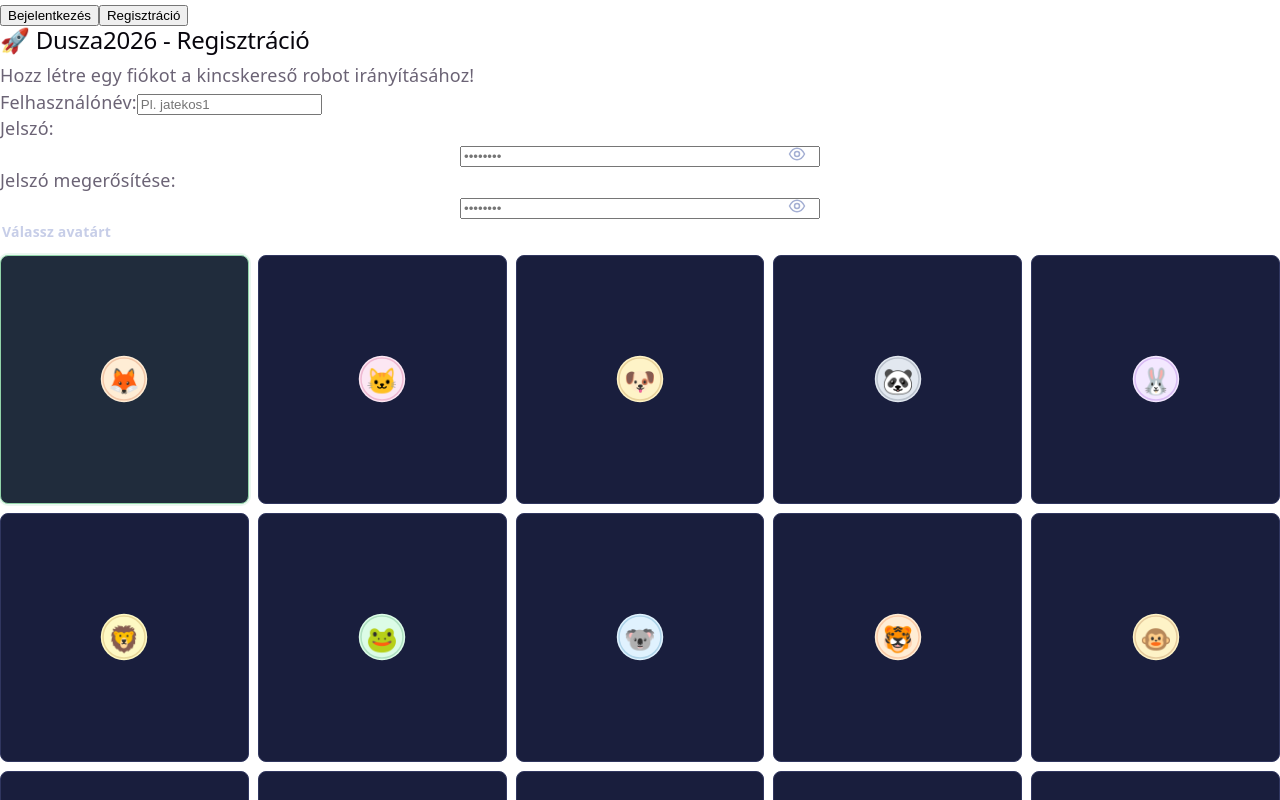
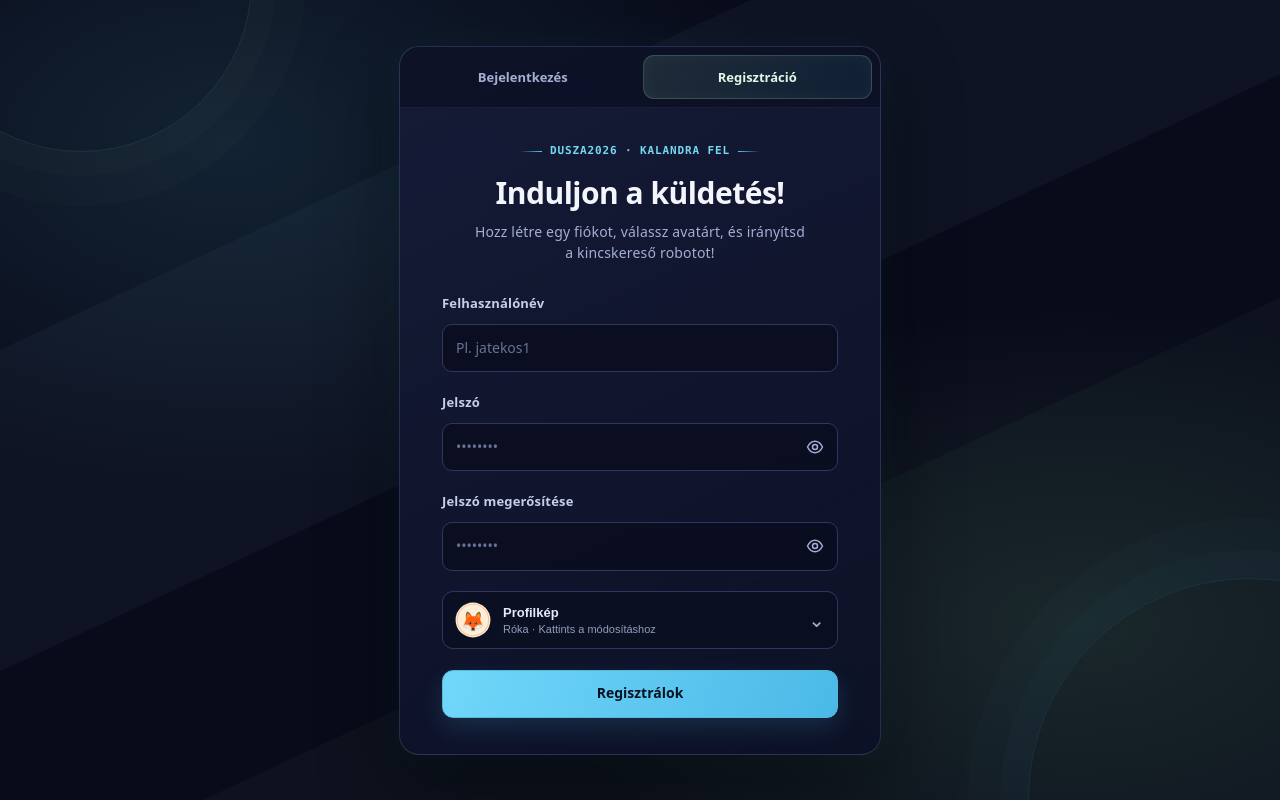
Before and after one commit to Haller2000/Dusza2026, a React (Vite) app in the folder duszaFront/: page / in a window 1280 px wide. Both pictures are taken after a click on the button "Regisztráció". Shown: the top 800 px of the page. Built offline with nearby package versions, Linux system fonts and the light colour scheme.

Commit message:
Regisztráció és bejelentkezés kinézete

```diff
--- a/duszaFront/src/components/Auth/Auth.module.css
+++ b/duszaFront/src/components/Auth/Auth.module.css
@@ -1,136 +1,375 @@
-.auth-container {
-  max-width: 420px;
-  margin: 40px auto;
-  background-color: #ffffff;
-  border-radius: 12px;
-  box-shadow: 0 4px 15px rgba(0, 0, 0, 0.15);
+.authPage {
+  position: relative;
+  isolation: isolate;
+  display: flex;
+  min-height: 100svh;
+  align-items: center;
+  justify-content: center;
+  box-sizing: border-box;
   overflow: hidden;
-  font-family: Arial, sans-serif;
+  padding: 36px 18px;
+  color: #eef0ff;
+  background:
+    radial-gradient(ellipse at 18% 18%, rgb(56 130 151 / 20%), transparent 38%),
+    radial-gradient(ellipse at 84% 78%, rgb(91 151 111 / 16%), transparent 36%),
+    linear-gradient(155deg, transparent 0 25%, rgb(33 45 63 / 24%) 25.1% 48%, transparent 48.1%),
+    linear-gradient(155deg, transparent 0 64%, rgb(30 50 46 / 18%) 64.1% 100%),
+    #090b1a;
 }
 
-.auth-tabs {
-  display: flex;
-  background-color: #f8fafc;
-  border-bottom: 1px solid #e2e8f0;
+.authPage::before,
+.authPage::after {
+  position: absolute;
+  z-index: -1;
+  width: 340px;
+  aspect-ratio: 1;
+  border: 1px solid rgb(139 207 168 / 12%);
+  border-radius: 50%;
+  content: '';
+  pointer-events: none;
 }
 
-.tab-btn {
-  flex: 1;
-  padding: 14px 0;
-  background-color: transparent;
-  border: none;
-  font-size: 16px;
-  font-weight: bold;
-  cursor: pointer;
-  outline: none;
-  transition: all 0.2s ease;
-  color: #64748b;
+.authPage::before {
+  top: -190px;
+  left: -90px;
+  box-shadow: 0 0 0 24px rgb(139 207 168 / 2%), 0 0 0 54px rgb(139 207 168 / 2%);
 }
 
-.tab-btn.login-active {
-  border-bottom: 3px solid #007bff;
-  color: #007bff;
+.authPage::after {
+  right: -190px;
+  bottom: -220px;
+  width: 440px;
+  border-color: rgb(83 201 245 / 10%);
+  box-shadow: 0 0 0 28px rgb(83 201 245 / 2%), 0 0 0 60px rgb(83 201 245 / 2%);
 }
 
-.tab-btn.register-active {
-  border-bottom: 3px solid #28a745;
-  color: #28a745;
+.authContainer {
+  width: min(100%, 480px);
+  overflow: hidden;
+  border: 1px solid rgb(119 139 190 / 24%);
+  border-radius: 20px;
+  background: linear-gradient(155deg, rgb(22 27 55 / 96%), rgb(13 17 38 / 97%));
+  box-shadow: 0 28px 80px rgb(0 0 0 / 46%), 0 0 44px rgb(83 201 245 / 7%);
+  animation: auth-arrive 520ms cubic-bezier(.2, .8, .2, 1) both;
 }
 
-.auth-form-content {
-  padding: 30px;
+.authTabs {
+  display: grid;
+  grid-template-columns: repeat(2, minmax(0, 1fr));
+  gap: 5px;
+  padding: 8px;
+  border-bottom: 1px solid rgb(128 143 207 / 12%);
+  background: rgb(9 12 29 / 54%);
 }
 
-.auth-title {
-  margin: 0 0 8px 0;
-  color: #1e293b;
-  text-align: center;
-  font-size: 24px;
+.tabBtn {
+  position: relative;
+  min-height: 44px;
+  padding: 0 12px;
+  border: 1px solid transparent;
+  border-radius: 11px;
+  color: #a4afd3;
+  background: transparent;
+  cursor: pointer;
+  font: inherit;
+  font-size: 13px;
+  font-weight: 700;
+  transition: color 160ms ease, background 160ms ease, border-color 160ms ease, box-shadow 160ms ease;
 }
 
-.auth-subtitle {
-  margin: 0 0 20px 0;
-  color: #64748b;
-  text-align: center;
-  font-size: 14px;
+.tabBtn:hover {
+  color: #f4f5fb;
+  background: rgb(255 255 255 / 4%);
 }
 
-.form-group {
-  margin-bottom: 16px;
+.loginActive {
+  border-color: rgb(83 201 245 / 20%);
+  color: #dff7ff;
+  background: linear-gradient(110deg, rgb(83 201 245 / 14%), rgb(139 207 168 / 10%));
+  box-shadow: inset 0 0 18px rgb(83 201 245 / 5%);
 }
 
-.form-label {
-  display: block;
-  margin-bottom: 6px;
-  font-weight: bold;
-  color: #334155;
-  font-size: 14px;
+.registerActive {
+  border-color: rgb(139 207 168 / 24%);
+  color: #e2f6e8;
+  background: linear-gradient(110deg, rgb(139 207 168 / 14%), rgb(83 201 245 / 8%));
+  box-shadow: inset 0 0 18px rgb(139 207 168 / 5%);
 }
 
-.form-input {
-  width: 100%;
-  padding: 10px 12px;
-  border-radius: 6px;
-  border: 1px solid #cbd5e1;
-  font-size: 14px;
-  box-sizing: border-box;
-  outline: none;
+.tabBtn:focus-visible,
+.submitBtn:focus-visible {
+  outline: 2px solid #bce7a8;
+  outline-offset: 3px;
 }
 
-.form-input:focus {
-  border-color: #007bff;
+.authFormContent {
+  padding: 30px clamp(22px, 6vw, 42px) 36px;
 }
 
-.submit-btn {
-  width: 100%;
-  padding: 12px;
-  color: #ffffff;
-  border: none;
-  border-radius: 6px;
-  font-size: 16px;
-  font-weight: bold;
-  margin-top: 10px;
-  cursor: pointer;
-  transition: background-color 0.2s;
+.authTitle {
+  margin: 0;
+  color: #f4f5fb;
+  font-size: clamp(24px, 5vw, 30px);
+  font-weight: 850;
+  line-height: 1.15;
+  letter-spacing: -.5px;
+  text-align: center;
 }
 
-.submit-btn.login {
-  background-color: #007bff;
+.authSubtitle {
+  max-width: 340px;
+  margin: 10px auto 26px;
+  color: #a4afd3;
+  font-size: 14px;
+  line-height: 1.55;
+  text-align: center;
 }
 
-.submit-btn.login:hover {
-  background-color: #0056b3;
+.authEyebrow {
+  display: flex;
+  align-items: center;
+  justify-content: center;
+  gap: 8px;
+  margin-bottom: 12px;
+  color: #75d8f3;
+  font-family: var(--mono);
+  font-size: 11px;
+  font-weight: 700;
+  letter-spacing: .08em;
+  text-transform: uppercase;
 }
 
-.submit-btn.register {
-  background-color: #28a745;
+.authEyebrow::before,
+.authEyebrow::after {
+  width: 22px;
+  height: 1px;
+  background: linear-gradient(90deg, transparent, #53c9f5);
+  content: '';
 }
 
-.submit-btn.register:hover {
-  background-color: #218838;
+.authEyebrow::after {
+  transform: rotate(180deg);
 }
 
-.submit-btn:disabled {
-  background-color: #6c757d;
-  cursor: not-allowed;
+.formGroup {
+  margin-bottom: 17px;
 }
 
-.alert-success {
-  background-color: #d1fae5;
-  color: #065f46;
-  padding: 12px;
-  border-radius: 6px;
-  margin-bottom: 16px;
-  font-size: 14px;
-  border: 1px solid #a7f3d0;
+.formLabel {
+  display: block;
+  margin-bottom: 8px;
+  color: #c7cee8;
+  font-size: 13px;
+  font-weight: 700;
 }
 
-.alert-error {
-  background-color: #fee2e2;
-  color: #991b1b;
+.formInput {
+  width: 100%;
+  min-height: 46px;
+  box-sizing: border-box;
+  padding: 10px 13px;
+  border: 1px solid #30365f;
+  border-radius: 10px;
+  outline: none;
+  color: #eef0ff;
+  background: rgb(9 12 29 / 72%);
+  font: inherit;
+  font-size: 14px;
+  transition: border-color 160ms ease, box-shadow 160ms ease, background 160ms ease;
+}
+
+.formInput::placeholder {
+  color: #687394;
+}
+
+.formInput:hover:not(:disabled) {
+  border-color: #4a567e;
+}
+
+.formInput:focus {
+  border-color: #69c9e6;
+  background: #10152d;
+  box-shadow: 0 0 0 3px rgb(83 201 245 / 12%);
+}
+
+.formInput:disabled {
+  cursor: not-allowed;
+  opacity: .65;
+}
+
+.submitBtn {
+  display: flex;
+  width: 100%;
+  min-height: 48px;
+  align-items: center;
+  justify-content: center;
+  margin-top: 21px;
+  padding: 0 18px;
+  border: 1px solid #54b9db;
+  border-radius: 11px;
+  color: #071323;
+  background: linear-gradient(110deg, #71d7fa, #4bb9e7);
+  box-shadow: 0 10px 24px rgb(68 186 230 / 16%);
+  cursor: pointer;
+  font: inherit;
+  font-size: 14px;
+  font-weight: 800;
+  transition: transform 160ms ease, box-shadow 160ms ease, filter 160ms ease;
+}
+
+.submitBtn:hover:not(:disabled) {
+  transform: translateY(-2px);
+  filter: brightness(1.06);
+  box-shadow: 0 14px 28px rgb(68 186 230 / 25%);
+}
+
+.submitBtn:disabled {
+  border-color: #3a4163;
+  color: #8c96b5;
+  background: #272d49;
+  box-shadow: none;
+  cursor: wait;
+}
+
+.avatarSelector {
+  margin-top: 20px;
+}
+
+.avatarToggle {
+  display: flex;
+  width: 100%;
+  min-height: 58px;
+  align-items: center;
+  gap: 12px;
+  padding: 9px 12px;
+  border: 1px solid #30365f;
+  border-radius: 11px;
+  color: #eef0ff;
+  background: rgb(9 12 29 / 54%);
+  cursor: pointer;
+  text-align: left;
+  transition: border-color 160ms ease, background 160ms ease;
+}
+
+.avatarToggle:hover:not(:disabled),
+.avatarToggle[aria-expanded='true'] {
+  border-color: #536187;
+  background: #141a35;
+}
+
+.avatarToggle:focus-visible {
+  outline: 2px solid #bce7a8;
+  outline-offset: 3px;
+}
+
+.avatarToggle:disabled {
+  cursor: not-allowed;
+  opacity: .65;
+}
+
+.avatarToggleText {
+  display: grid;
+  min-width: 0;
+  flex: 1;
+  gap: 3px;
+}
+
+.avatarToggleText strong {
+  color: #e5e9fb;
+  font-size: 13px;
+}
+
+.avatarToggleText > span {
+  overflow: hidden;
+  color: #929dbd;
+  font-size: 11px;
+  text-overflow: ellipsis;
+  white-space: nowrap;
+}
+
+.avatarChevron {
+  color: #a4afd3;
+  font-size: 20px;
+  line-height: 1;
+  transition: transform 160ms ease;
+}
+
+.avatarChevronOpen {
+  transform: rotate(180deg);
+}
+
+.avatarOptions {
+  margin-top: 8px;
   padding: 12px;
-  border-radius: 6px;
-  margin-bottom: 16px;
-  font-size: 14px;
-  border: 1px solid #fca5a5;
+  border: 1px solid #30365f;
+  border-radius: 11px;
+  background: rgb(9 12 29 / 76%);
+  animation: auth-arrive 180ms ease both;
+  scroll-margin-block: 24px;
 }
+
+.avatarOptions fieldset {
+  margin-bottom: 0;
+}
+
+.alertSuccess,
+.alertError {
+  margin-bottom: 18px;
+  padding: 11px 13px;
+  border: 1px solid;
+  border-radius: 9px;
+  font-size: 13px;
+  line-height: 1.5;
+}
+
+.alertSuccess {
+  border-color: #3b725f;
+  color: #c1f0d4;
+  background: rgb(25 51 41 / 78%);
+}
+
+.alertError {
+  border-color: #743b4b;
+  color: #ffc2ce;
+  background: rgb(50 28 42 / 82%);
+}
+
+@keyframes auth-arrive {
+  from { opacity: 0; transform: translateY(12px) scale(.99); }
+  to { opacity: 1; transform: translateY(0) scale(1); }
+}
+
+@media (max-width: 520px) {
+  .authPage {
+    padding: 18px 12px;
+  }
+
+  .authContainer {
+    border-radius: 16px;
+  }
+
+  .authFormContent {
+    padding-top: 26px;
+    padding-bottom: 28px;
+  }
+}
+
+@media (max-height: 740px) {
+  .authPage {
+    align-items: flex-start;
+  }
+}
+
+@media (prefers-reduced-motion: reduce) {
+  .authContainer {
+    animation: none;
+  }
+
+  .tabBtn,
+  .formInput,
+  .submitBtn,
+  .avatarToggle,
+  .avatarChevron {
+    transition: none;
+  }
+}
--- a/duszaFront/src/components/Auth/AuthContainer.tsx
+++ b/duszaFront/src/components/Auth/AuthContainer.tsx
@@ -11,16 +11,21 @@ export const AuthContainer: React.FC<AuthContainerProps> = ({ onAuthSuccess }) =
   const [isLogin, setIsLogin] = useState<boolean>(true);
 
   return (
-    <div className={styles.authContainer}>
+    <div className={styles.authPage}>
+      <section className={styles.authContainer}>
         <div className={styles.authTabs}>
           <button
+            type="button"
             onClick={() => setIsLogin(true)}
+            aria-pressed={isLogin}
             className={`${styles.tabBtn} ${isLogin ? styles.loginActive : ''}`}
           >
             Bejelentkezés
           </button>
           <button
+            type="button"
             onClick={() => setIsLogin(false)}
+            aria-pressed={!isLogin}
             className={`${styles.tabBtn} ${!isLogin ? styles.registerActive : ''}`}
           >
             Regisztráció
@@ -34,6 +39,7 @@ export const AuthContainer: React.FC<AuthContainerProps> = ({ onAuthSuccess }) =
             <Register onRegisterSuccess={() => setIsLogin(true)} />
           )}
         </div>
+      </section>
     </div>
   );
 };
--- a/duszaFront/src/components/Auth/Login.tsx
+++ b/duszaFront/src/components/Auth/Login.tsx
@@ -68,33 +68,38 @@ export const Login: React.FC<LoginProps> = ({ onLoginSuccess }) => {
 
   return (
     <>
-      <h2 className={styles.authTitle}>🔐 Bejelentkezés</h2>
-      <p className={styles.authSubtitle}>Lépj be a robot irányításához és a ranglistához!</p>
+      <div className={styles.authEyebrow}>Dusza2026 · Üdv újra</div>
+      <h2 className={styles.authTitle}>Folytasd a kalandot!</h2>
+      <p className={styles.authSubtitle}>Jelentkezz be, és folytasd a kincskeresést a robotoddal!</p>
 
-      {errorMessage && <div className={styles.alertError}>⚠️ {errorMessage}</div>}
+      {errorMessage && <div className={styles.alertError} role="alert">⚠️ {errorMessage}</div>}
 
       <form onSubmit={handleLogin}>
         <div className={styles.formGroup}>
-          <label className={styles.formLabel}>Felhasználónév:</label>
+          <label className={styles.formLabel} htmlFor="login-username">Felhasználónév</label>
           <input
+            id="login-username"
             type="text"
             className={styles.formInput}
             value={username}
             onChange={(e: ChangeEvent<HTMLInputElement>) => setUsername(e.target.value)}
             required
             placeholder="Pl. jatekos1"
+            autoComplete="username"
             disabled={loading}
           />
         </div>
 
         <div className={styles.formGroup}>
-          <label className={styles.formLabel}>Jelszó:</label>
+          <label className={styles.formLabel} htmlFor="login-password">Jelszó</label>
           <PasswordInput
+            id="login-password"
             className={styles.formInput}
             value={password}
             onChange={(e: ChangeEvent<HTMLInputElement>) => setPassword(e.target.value)}
             required
             placeholder="••••••••"
+            autoComplete="current-password"
             disabled={loading}
           />
         </div>
--- a/duszaFront/src/components/Auth/PasswordInput.module.css
+++ b/duszaFront/src/components/Auth/PasswordInput.module.css
@@ -1,7 +1,6 @@
 .passwordInput {
   position: relative;
-  width: min(100%, 360px);
-  margin-inline: auto;
+  width: 100%;
 }
 
 .passwordInput input {
--- a/duszaFront/src/components/Auth/Registration.tsx
+++ b/duszaFront/src/components/Auth/Registration.tsx
@@ -1,8 +1,10 @@
-import React, { useState, type FormEvent, type ChangeEvent } from 'react';
+import React, { useEffect, useRef, useState, type FormEvent, type ChangeEvent } from 'react';
 import axios, { AxiosError } from 'axios';
 import styles from './Auth.module.css';
 import PasswordInput from './PasswordInput';
 import AvatarPicker from '../Profile/AvatarPicker';
+import UserAvatar from '../Profile/UserAvatar';
+import { AVATAR_OPTIONS } from '../Profile/avatarOptions';
 
 interface RegisterResponseData {
   message?: string;
@@ -21,10 +23,22 @@ export const Register: React.FC<RegisterProps> = ({ onRegisterSuccess }) => {
   const [password, setPassword] = useState<string>('');
   const [confirmPassword, setConfirmPassword] = useState<string>('');
   const [avatarId, setAvatarId] = useState<number>(1);
+  const [avatarPickerOpen, setAvatarPickerOpen] = useState<boolean>(false);
+  const avatarOptionsRef = useRef<HTMLDivElement>(null);
 
   const [loading, setLoading] = useState<boolean>(false);
   const [errorMessage, setErrorMessage] = useState<string>('');
   const [successMessage, setSuccessMessage] = useState<string>('');
+
+  useEffect(() => {
+    if (!avatarPickerOpen) return;
+
+    const prefersReducedMotion = window.matchMedia('(prefers-reduced-motion: reduce)').matches;
+    avatarOptionsRef.current?.scrollIntoView({
+      behavior: prefersReducedMotion ? 'auto' : 'smooth',
+      block: 'center',
+    });
+  }, [avatarPickerOpen]);
 
   const handleSubmit = async (e: FormEvent<HTMLFormElement>) => {
     e.preventDefault();
@@ -56,6 +70,7 @@ export const Register: React.FC<RegisterProps> = ({ onRegisterSuccess }) => {
       setPassword('');
       setConfirmPassword('');
       setAvatarId(1);
+      setAvatarPickerOpen(false);
 
       setTimeout(() => {
         onRegisterSuccess();
@@ -82,55 +97,96 @@ export const Register: React.FC<RegisterProps> = ({ onRegisterSuccess }) => {
     }
   };
 
+  const selectedAvatar = AVATAR_OPTIONS.find(avatar => avatar.id === avatarId) ?? AVATAR_OPTIONS[0];
+
   return (
     <>
-      <h2 className={styles.authTitle}>🚀 Dusza2026 - Regisztráció</h2>
-      <p className={styles.authSubtitle}>Hozz létre egy fiókot a kincskereső robot irányításához!</p>
+      <div className={styles.authEyebrow}>Dusza2026 · Kalandra fel</div>
+      <h2 className={styles.authTitle}>Induljon a küldetés!</h2>
+      <p className={styles.authSubtitle}>Hozz létre egy fiókot, válassz avatárt, és irányítsd a kincskereső robotot!</p>
 
-      {successMessage && <div className={styles.alertSuccess}>{successMessage}</div>}
-      {errorMessage && <div className={styles.alertError}>⚠️ {errorMessage}</div>}
+      {successMessage && <div className={styles.alertSuccess} role="status">{successMessage}</div>}
+      {errorMessage && <div className={styles.alertError} role="alert">⚠️ {errorMessage}</div>}
 
       <form onSubmit={handleSubmit}>
         <div className={styles.formGroup}>
-          <label className={styles.formLabel}>Felhasználónév:</label>
+          <label className={styles.formLabel} htmlFor="register-username">Felhasználónév</label>
           <input
+            id="register-username"
             type="text"
             className={styles.formInput}
             value={username}
             onChange={(e: ChangeEvent<HTMLInputElement>) => setUsername(e.target.value)}
             required
             placeholder="Pl. jatekos1"
+            autoComplete="username"
             disabled={loading}
           />
         </div>
 
         <div className={styles.formGroup}>
-          <label className={styles.formLabel}>Jelszó:</label>
+          <label className={styles.formLabel} htmlFor="register-password">Jelszó</label>
           <PasswordInput
+            id="register-password"
             className={styles.formInput}
             value={password}
             onChange={(e: ChangeEvent<HTMLInputElement>) => setPassword(e.target.value)}
             required
             placeholder="••••••••"
+            autoComplete="new-password"
             disabled={loading}
           />
         </div>
 
         <div className={styles.formGroup}>
-          <label className={styles.formLabel}>Jelszó megerősítése:</label>
+          <label className={styles.formLabel} htmlFor="register-confirm-password">Jelszó megerősítése</label>
           <PasswordInput
+            id="register-confirm-password"
             className={styles.formInput}
             value={confirmPassword}
             onChange={(e: ChangeEvent<HTMLInputElement>) => setConfirmPassword(e.target.value)}
             required
             placeholder="••••••••"
+            autoComplete="new-password"
             disabled={loading}
           />
         </div>
 
-        <AvatarPicker selectedAvatarId={avatarId} onSelect={setAvatarId} disabled={loading} />
+        <div className={styles.avatarSelector}>
+          <button
+            type="button"
+            className={styles.avatarToggle}
+            aria-expanded={avatarPickerOpen}
+            aria-controls="register-avatar-options"
+            onClick={() => setAvatarPickerOpen(open => !open)}
+            disabled={loading}
+          >
+            <UserAvatar avatarId={avatarId} size={36} />
+            <span className={styles.avatarToggleText}>
+              <strong>Profilkép</strong>
+              <span>{selectedAvatar.name} · Kattints a módosításhoz</span>
+            </span>
+            <span className={`${styles.avatarChevron} ${avatarPickerOpen ? styles.avatarChevronOpen : ''}`} aria-hidden="true">⌄</span>
+          </button>
+          {avatarPickerOpen && (
+            <div
+              ref={avatarOptionsRef}
+              className={styles.avatarOptions}
+              id="register-avatar-options"
+            >
+              <AvatarPicker
+                selectedAvatarId={avatarId}
+                onSelect={nextAvatarId => {
+                  setAvatarId(nextAvatarId);
+                  setAvatarPickerOpen(false);
+                }}
+                disabled={loading}
+              />
+            </div>
+          )}
+        </div>
 
-        <button type="submit" disabled={loading} className={`${styles.submitBtn} ${styles.register}`}>
+        <button type="submit" disabled={loading} className={styles.submitBtn}>
           {loading ? 'Regisztráció...' : 'Regisztrálok'}
         </button>
       </form>
```
Lines whose indentation alone changed are shown as unchanged.
